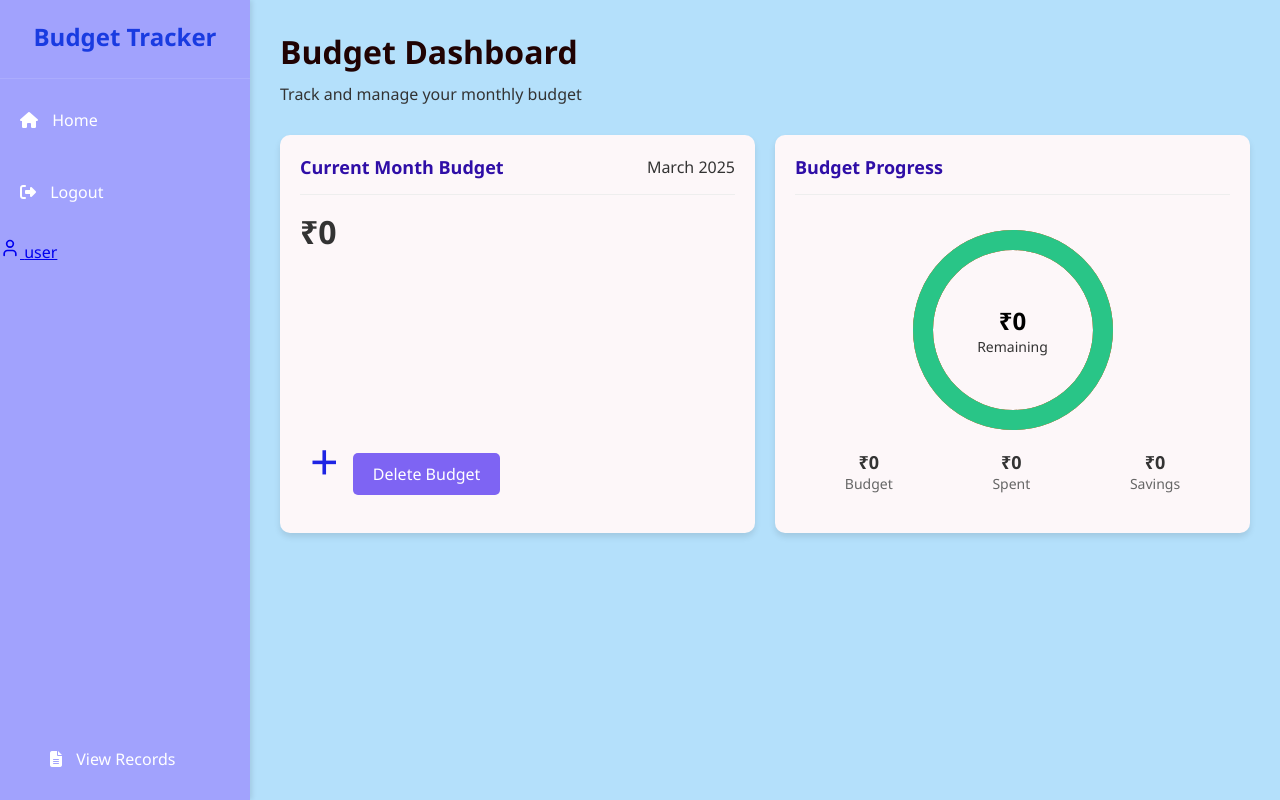
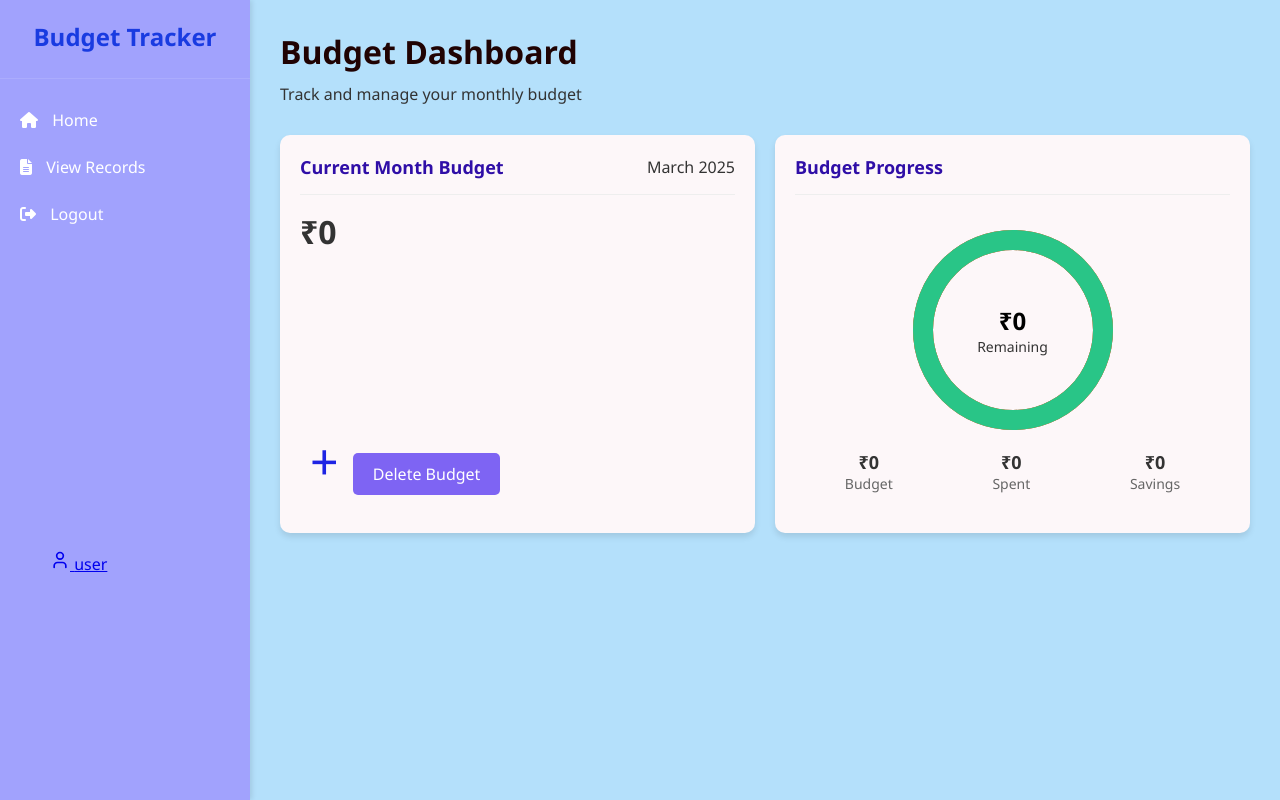
Before and after one commit to vrush292/Expense_Tracker, a Flask app: page /budget in a window 1280 px wide. Run offline with Flask 3, Linux system fonts and the light colour scheme; a user stored in the database is signed in.

Commit message:
Update budget_style.css

```diff
--- a/app/static/budget_style.css
+++ b/app/static/budget_style.css
@@ -68,6 +68,11 @@ body {
 
 .sidebar-menu i {
     margin-right: 10px;
+}
+.sidebar-footer {
+    margin-top: 270px; /* Pushes the footer to the bottom */
+    padding: 20px; /* Add some padding */
+    margin-left: 30px;
 }
 
 /* Main Content Styles */
@@ -371,17 +376,7 @@ tbody tr:hover {
     padding: 10px 10px 10px 10px;
 }
 
-.view-records {
-    position: fixed; /* Fixed position */
-    bottom: 20px; /* Distance from the bottom */
-    left: 30px;
-    color: rgb(7, 8, 14); /* Text color */
-    padding: 10px 20px; /* Padding */
-    border: none; /* No border */
-    text-decoration: none; /* No underline */
-    font-size: 16px; /* Font size */
-    transition: background-color 0.3s; /* Transition effect */
-}
+
 
 .view-records:hover {
     background-color: rgb(102, 106, 228); /* Darker shade on hover */
```
